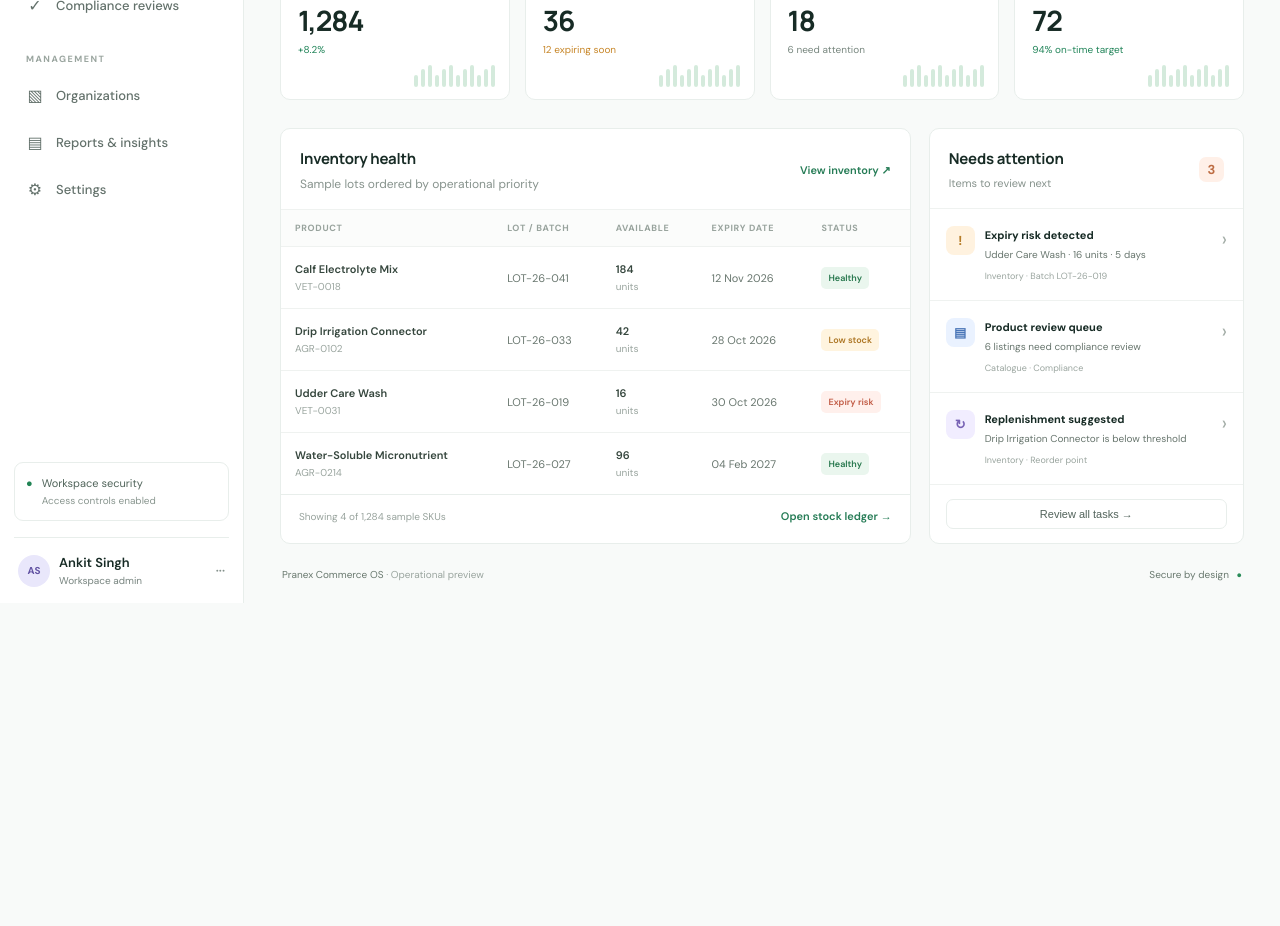
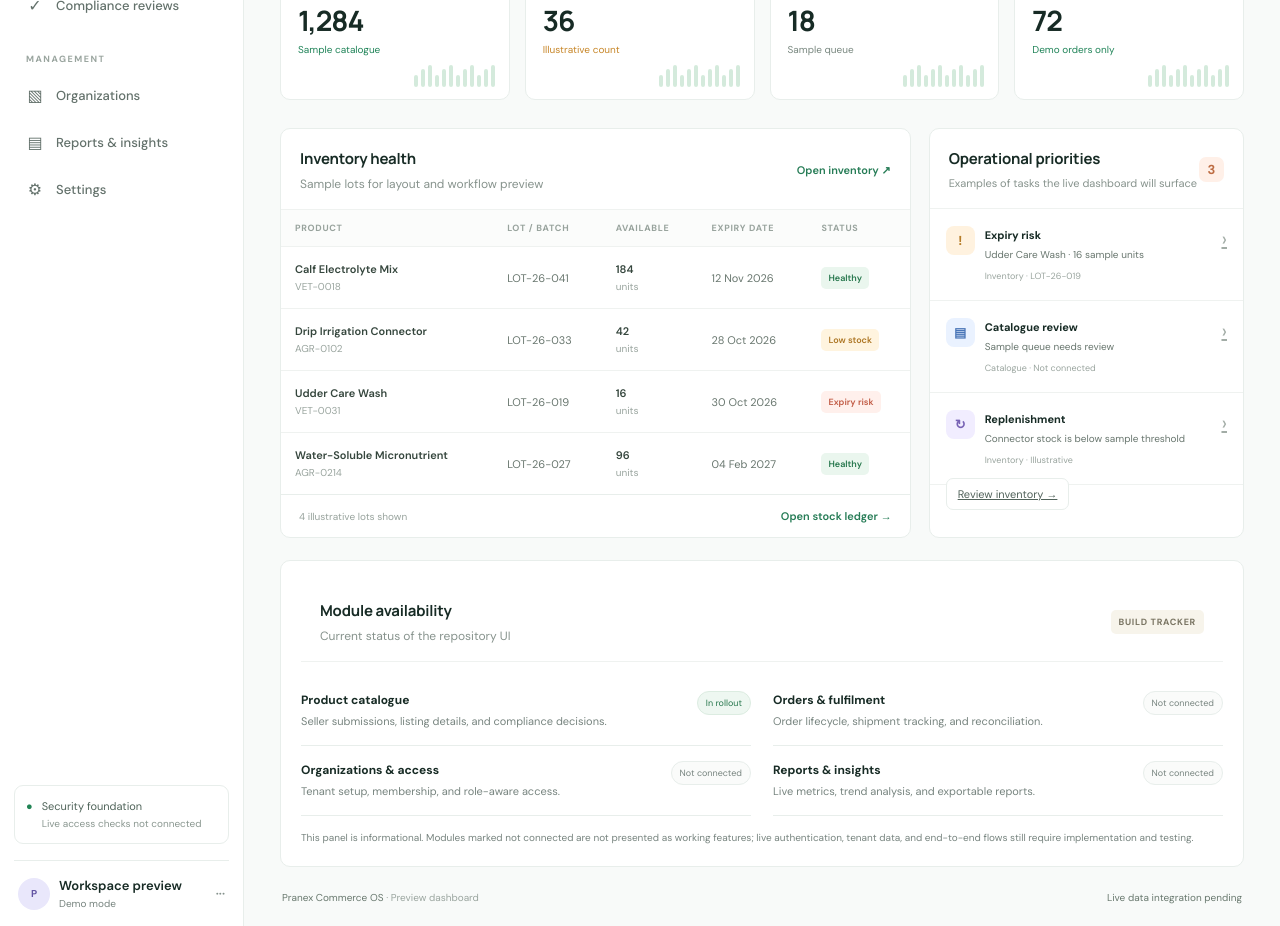
Before and after one commit to princesinghgemini-dotcom/Pranex, a Next.js app: page / in a window 1280 px wide. Shown: the part 400-1326 px from the top of the page. Before the commit the page ends 1003 px from the top, so only its background shows below. Built offline with nearby package versions, Linux system fonts and the light colour scheme.

Commit message:
Improve home dashboard navigation and module status
* Improve home dashboard navigation and module status

* Style home dashboard module availability and mobile layout

```diff
--- a/app/page.tsx
+++ b/app/page.tsx
@@ -1,8 +1,10 @@
+import Link from "next/link";
+
 const metrics = [
-  { label: "Active SKUs", value: "1,284", change: "+8.2%", tone: "positive" },
-  { label: "Stock at risk", value: "36", change: "12 expiring soon", tone: "warning" },
-  { label: "Pending reviews", value: "18", change: "6 need attention", tone: "neutral" },
-  { label: "Open fulfilments", value: "72", change: "94% on-time target", tone: "positive" },
+  { label: "Active SKUs", value: "1,284", detail: "Sample catalogue", tone: "positive" },
+  { label: "Stock at risk", value: "36", detail: "Illustrative count", tone: "warning" },
+  { label: "Pending reviews", value: "18", detail: "Sample queue", tone: "neutral" },
+  { label: "Open fulfilments", value: "72", detail: "Demo orders only", tone: "positive" },
 ];
 const stock = [
   { sku: "VET-0018", name: "Calf Electrolyte Mix", lot: "LOT-26-041", available: 184, expiry: "12 Nov 2026", status: "Healthy" },
@@ -10,16 +12,65 @@ const stock = [
   { sku: "VET-0031", name: "Udder Care Wash", lot: "LOT-26-019", available: 16, expiry: "30 Oct 2026", status: "Expiry risk" },
   { sku: "AGR-0214", name: "Water-Soluble Micronutrient", lot: "LOT-26-027", available: 96, expiry: "04 Feb 2027", status: "Healthy" },
 ];
+const rollout = [
+  { title: "Product catalogue", description: "Seller submissions, listing details, and compliance decisions.", status: "In rollout" },
+  { title: "Orders & fulfilment", description: "Order lifecycle, shipment tracking, and reconciliation.", status: "Not connected" },
+  { title: "Organizations & access", description: "Tenant setup, membership, and role-aware access.", status: "Not connected" },
+  { title: "Reports & insights", description: "Live metrics, trend analysis, and exportable reports.", status: "Not connected" },
+];
+
 export default function Home() {
   return <main className="shell">
-    <aside className="sidebar"><div className="brand"><span className="brand-mark">P</span><span>pranex<small>COMMERCE OS</small></span></div><div className="workspace"><span className="avatar">VG</span><span>Varyanta Global<small>Operations workspace</small></span><span className="chevron">⌄</span></div><p className="nav-label">WORKSPACE</p><nav><a className="active" href="#overview"><span>◫</span> Overview</a><a href="#inventory"><span>▦</span> Inventory</a><a href="#catalogue"><span>◇</span> Product catalogue</a><a href="#orders"><span>⇄</span> Orders & fulfilment</a><a href="#compliance"><span>✓</span> Compliance reviews</a></nav><p className="nav-label">MANAGEMENT</p><nav><a href="#organizations"><span>▧</span> Organizations</a><a href="#reports"><span>▤</span> Reports & insights</a><a href="#settings"><span>⚙</span> Settings</a></nav><div className="sidebar-bottom"><div className="secure"><span>●</span><div>Workspace security<small>Access controls enabled</small></div></div><div className="profile"><span className="avatar user">AS</span><div>Ankit Singh<small>Workspace admin</small></div><span className="chevron">···</span></div></div></aside>
-    <section className="content"><header className="topbar"><div className="breadcrumbs">Workspace <span>/</span> Overview</div><div className="top-actions"><span className="env"><i/> Development</span><button className="icon-button" aria-label="Notifications">♧<b/></button><button className="help">Help & support</button></div></header>
-    <div className="page"><div className="welcome"><div><p className="eyebrow">SUNDAY, OCTOBER 25, 2026</p><h1>Good morning, Ankit <span>✳</span></h1><p className="subtitle">Here’s what’s happening across your commerce operations.</p></div><a className="primary create-link" href="/inventory">＋ Create new</a></div>
-    <div className="notice"><span className="notice-icon">↗</span><div><strong>Operations snapshot</strong><p>Demo data is shown in this preview. Live tenant data and inventory transactions require authenticated API integration.</p></div><span className="notice-tag">PREVIEW</span></div>
-    <div className="section-heading"><div><h2>Business overview</h2><p>Key indicators across your workspace</p></div><button className="filter">Last 30 days　⌄</button></div>
-    <div className="metrics">{metrics.map((m)=><article className="metric" key={m.label}><div className="metric-top"><span>{m.label}</span><span className="dots">···</span></div><strong>{m.value}</strong><div className={"metric-change "+m.tone}>{m.change}</div><div className="spark" aria-hidden="true"><span/><span/><span/><span/><span/><span/><span/><span/><span/><span/><span/><span/></div></article>)}</div>
-    <div className="grid"><section className="panel inventory" id="inventory"><div className="panel-head"><div><h2>Inventory health</h2><p>Sample lots ordered by operational priority</p></div><a href="#inventory">View inventory ↗</a></div><div className="table-wrap"><table><thead><tr><th>PRODUCT</th><th>LOT / BATCH</th><th>AVAILABLE</th><th>EXPIRY DATE</th><th>STATUS</th></tr></thead><tbody>{stock.map((s)=><tr key={s.sku}><td><strong>{s.name}</strong><small>{s.sku}</small></td><td>{s.lot}</td><td><strong>{s.available}</strong><small>units</small></td><td>{s.expiry}</td><td><span className={"status "+(s.status==="Healthy"?"healthy":s.status==="Low stock"?"low":"risk")}>{s.status}</span></td></tr>)}</tbody></table></div><div className="table-foot"><span>Showing 4 of 1,284 sample SKUs</span><a href="#inventory">Open stock ledger →</a></div></section>
-    <section className="panel activity"><div className="panel-head"><div><h2>Needs attention</h2><p>Items to review next</p></div><span className="count">3</span></div><div className="task"><span className="task-icon amber">!</span><div><strong>Expiry risk detected</strong><p>Udder Care Wash · 16 units · 5 days</p><small>Inventory · Batch LOT-26-019</small></div><span className="arrow">›</span></div><div className="task"><span className="task-icon blue">▤</span><div><strong>Product review queue</strong><p>6 listings need compliance review</p><small>Catalogue · Compliance</small></div><span className="arrow">›</span></div><div className="task"><span className="task-icon purple">↻</span><div><strong>Replenishment suggested</strong><p>Drip Irrigation Connector is below threshold</p><small>Inventory · Reorder point</small></div><span className="arrow">›</span></div><button className="secondary full">Review all tasks →</button></section></div>
-    <footer><span>Pranex Commerce OS <span className="muted">· Operational preview</span></span><span>Secure by design <b>●</b></span></footer></div></section>
+    <aside className="sidebar">
+      <div className="brand"><span className="brand-mark">P</span><span>pranex<small>COMMERCE OS</small></span></div>
+      <div className="workspace"><span className="avatar">VG</span><span>Varyanta Global<small>Operations workspace</small></span><span className="chevron">⌄</span></div>
+      <p className="nav-label">WORKSPACE</p>
+      <nav aria-label="Workspace navigation">
+        <a className="active" href="#overview"><span>◫</span> Overview</a>
+        <Link href="/inventory"><span>▦</span> Inventory</Link>
+        <a href="#modules"><span>◇</span> Product catalogue</a>
+        <a href="#modules"><span>⇄</span> Orders &amp; fulfilment</a>
+        <a href="#modules"><span>✓</span> Compliance reviews</a>
+      </nav>
+      <p className="nav-label">MANAGEMENT</p>
+      <nav aria-label="Management navigation">
+        <a href="#modules"><span>▧</span> Organizations</a>
+        <a href="#modules"><span>▤</span> Reports &amp; insights</a>
+        <a href="#modules"><span>⚙</span> Settings</a>
+      </nav>
+      <div className="sidebar-bottom">
+        <div className="secure"><span>●</span><div>Security foundation<small>Live access checks not connected</small></div></div>
+        <div className="profile"><span className="avatar user">P</span><div>Workspace preview<small>Demo mode</small></div><span className="chevron">···</span></div>
+      </div>
+    </aside>
+    <section className="content" id="overview">
+      <header className="topbar"><div className="breadcrumbs">Workspace <span>/</span> Overview</div><div className="top-actions"><span className="env"><i/> Preview data</span><a className="help" href="#modules">Module status</a></div></header>
+      <div className="page">
+        <div className="welcome"><div><p className="eyebrow">PRANEX / OPERATIONS</p><h1>Commerce operations overview <span>✳</span></h1><p className="subtitle">A single entry point for inventory and the modules being brought online.</p></div><Link className="primary create-link" href="/inventory#receipt-guidance">＋ Inventory actions</Link></div>
+        <div className="notice"><span className="notice-icon">↗</span><div><strong>Preview environment</strong><p>All figures below are illustrative sample data. They are not live tenant metrics, and no inventory changes can be submitted from this dashboard.</p></div><span className="notice-tag">DEMO</span></div>
+        <div className="section-heading"><div><h2>Business overview</h2><p>Example indicators to be replaced by authorized live queries</p></div><span className="demo-pill">SAMPLE DATA</span></div>
+        <div className="metrics">{metrics.map((metric) => <article className="metric" key={metric.label}><div className="metric-top"><span>{metric.label}</span><span className="dots" aria-hidden="true">···</span></div><strong>{metric.value}</strong><div className={"metric-change " + metric.tone}>{metric.detail}</div><div className="spark" aria-hidden="true"><span/><span/><span/><span/><span/><span/><span/><span/><span/><span/><span/><span/></div></article>)}</div>
+        <div className="grid">
+          <section className="panel inventory" id="inventory">
+            <div className="panel-head"><div><h2>Inventory health</h2><p>Sample lots for layout and workflow preview</p></div><Link href="/inventory">Open inventory ↗</Link></div>
+            <div className="table-wrap"><table><thead><tr><th>PRODUCT</th><th>LOT / BATCH</th><th>AVAILABLE</th><th>EXPIRY DATE</th><th>STATUS</th></tr></thead><tbody>{stock.map((item) => <tr key={item.sku}><td><strong>{item.name}</strong><small>{item.sku}</small></td><td>{item.lot}</td><td><strong>{item.available}</strong><small>units</small></td><td>{item.expiry}</td><td><span className={"status " + (item.status === "Healthy" ? "healthy" : item.status === "Low stock" ? "low" : "risk")}>{item.status}</span></td></tr>)}</tbody></table></div>
+            <div className="table-foot"><span>4 illustrative lots shown</span><Link href="/inventory">Open stock ledger →</Link></div>
+          </section>
+          <section className="panel activity">
+            <div className="panel-head"><div><h2>Operational priorities</h2><p>Examples of tasks the live dashboard will surface</p></div><span className="count">3</span></div>
+            <div className="task"><span className="task-icon amber">!</span><div><strong>Expiry risk</strong><p>Udder Care Wash · 16 sample units</p><small>Inventory · LOT-26-019</small></div><Link className="arrow" href="/inventory">›</Link></div>
+            <div className="task"><span className="task-icon blue">▤</span><div><strong>Catalogue review</strong><p>Sample queue needs review</p><small>Catalogue · Not connected</small></div><a className="arrow" href="#modules" aria-label="Catalogue module status">›</a></div>
+            <div className="task"><span className="task-icon purple">↻</span><div><strong>Replenishment</strong><p>Connector stock is below sample threshold</p><small>Inventory · Illustrative</small></div><Link className="arrow" href="/inventory">›</Link></div>
+            <Link className="secondary full" href="/inventory">Review inventory →</Link>
+          </section>
+        </div>
+        <section className="panel rollout-panel" id="modules">
+          <div className="panel-head"><div><h2>Module availability</h2><p>Current status of the repository UI</p></div><span className="demo-pill">BUILD TRACKER</span></div>
+          <div className="rollout-list">{rollout.map((module) => <article className="rollout-item" key={module.title}><div><strong>{module.title}</strong><p>{module.description}</p></div><span className={"rollout-status " + (module.status === "In rollout" ? "rollout-active" : "")}>{module.status}</span></article>)}</div>
+          <p className="rollout-note">This panel is informational. Modules marked not connected are not presented as working features; live authentication, tenant data, and end-to-end flows still require implementation and testing.</p>
+        </section>
+        <footer><span>Pranex Commerce OS <span className="muted">· Preview dashboard</span></span><span>Live data integration pending</span></footer>
+      </div>
+    </section>
   </main>;
 }
```
Also changed, not shown: app/globals.css.
